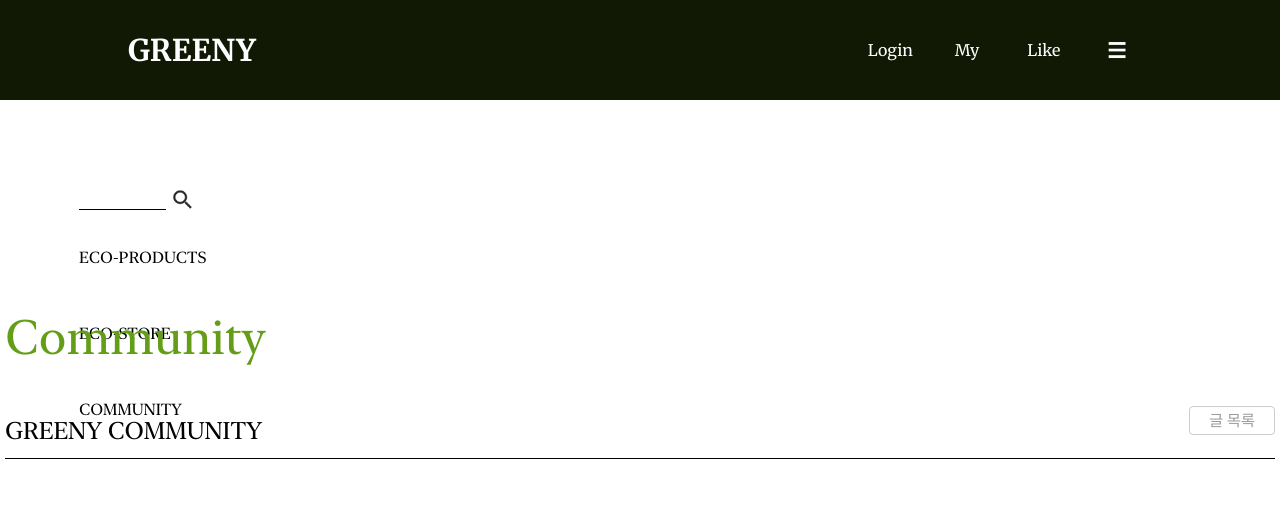
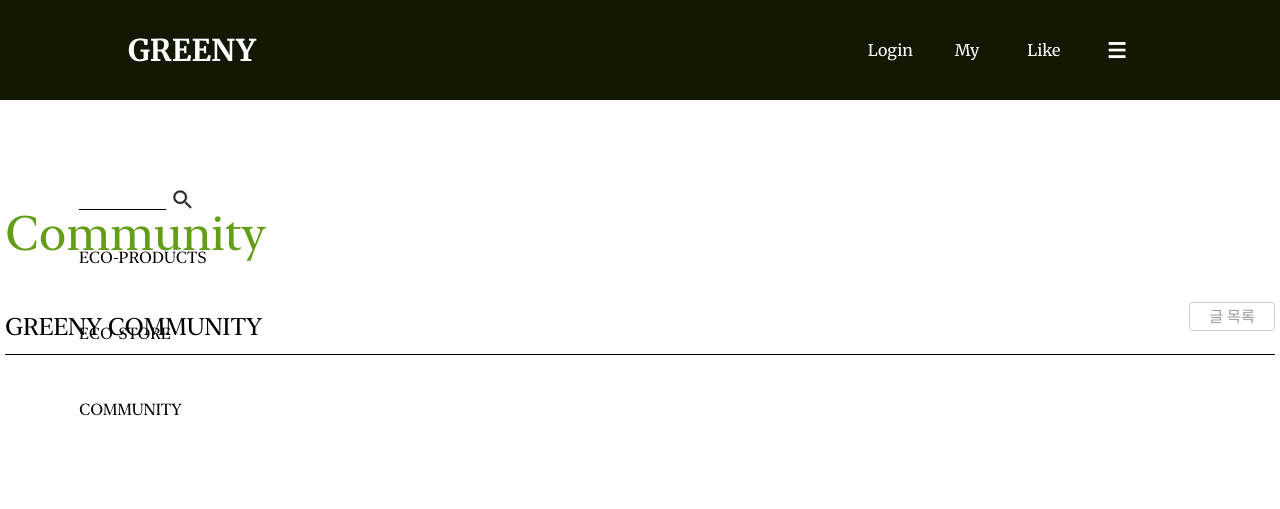
Before and after one commit to UMC-GREENY/greeny-frontend, a React (Create React App) app: page /community/1 in a window 1280 px wide. Shown: the top 509 px of the page. Built offline with nearby package versions, Linux system fonts and the light colour scheme; no server answers.

Commit message:
hotfix: 커뮤 스타일 및 로그인 스타일 변경

```diff
--- a/src/APP/Comunity/Styled/Community.detail.styles.js
+++ b/src/APP/Comunity/Styled/Community.detail.styles.js
@@ -11,7 +11,7 @@ export const SignupContentWrapper = styled.div`
   display: flex;
   flex-direction: column;
   align-items: left;
-  margin-top: 104px;
+  margin-top: 0px;
   margin-left: 240px;
   margin-right: 240px;
   width: 1270px;
--- a/src/APP/Comunity/Styled/Community.main.post.styles.js
+++ b/src/APP/Comunity/Styled/Community.main.post.styles.js
@@ -13,7 +13,7 @@ export const SignupContentWrapper = styled.div`
   display: flex;
   flex-direction: column;
   align-items: left;
-  margin-top: 104px;
+  margin-top: 0px;
   margin-left: 240px;
   margin-right: 240px;
   width: 1270px;
--- a/src/APP/Comunity/Styled/Community.main.post.write.js
+++ b/src/APP/Comunity/Styled/Community.main.post.write.js
@@ -13,7 +13,7 @@ export const SignupContentWrapper = styled.div`
   display: flex;
   flex-direction: column;
   align-items: left;
-  margin-top: 104px;
+  margin-top: 0px;
   margin-left: 240px;
   margin-right: 240px;
   width: 1270px;
--- a/src/APP/Comunity/Styled/Community.main.styles.js
+++ b/src/APP/Comunity/Styled/Community.main.styles.js
@@ -13,7 +13,7 @@ export const SignupContentWrapper = styled.div`
   display: flex;
   flex-direction: column;
   align-items: left;
-  margin-top: 104px;
+  margin-top: 0px;
   margin-left: 240px;
   margin-right: 240px;
   width: 1270px;
--- a/src/APP/Login/Styled/Login.main.tool.styles.js
+++ b/src/APP/Login/Styled/Login.main.tool.styles.js
@@ -23,7 +23,7 @@ export const LoginTitle = styled.div`
   display: flex;
   width: 100%;
   justify-content: flex-start;
-  margin-left: 75px;
+  margin-left: 200px;
   font-family: "New York";
   font-size: 48px;
   ${(props) => `color: ${tokens.colors.green_main2}`}
```
